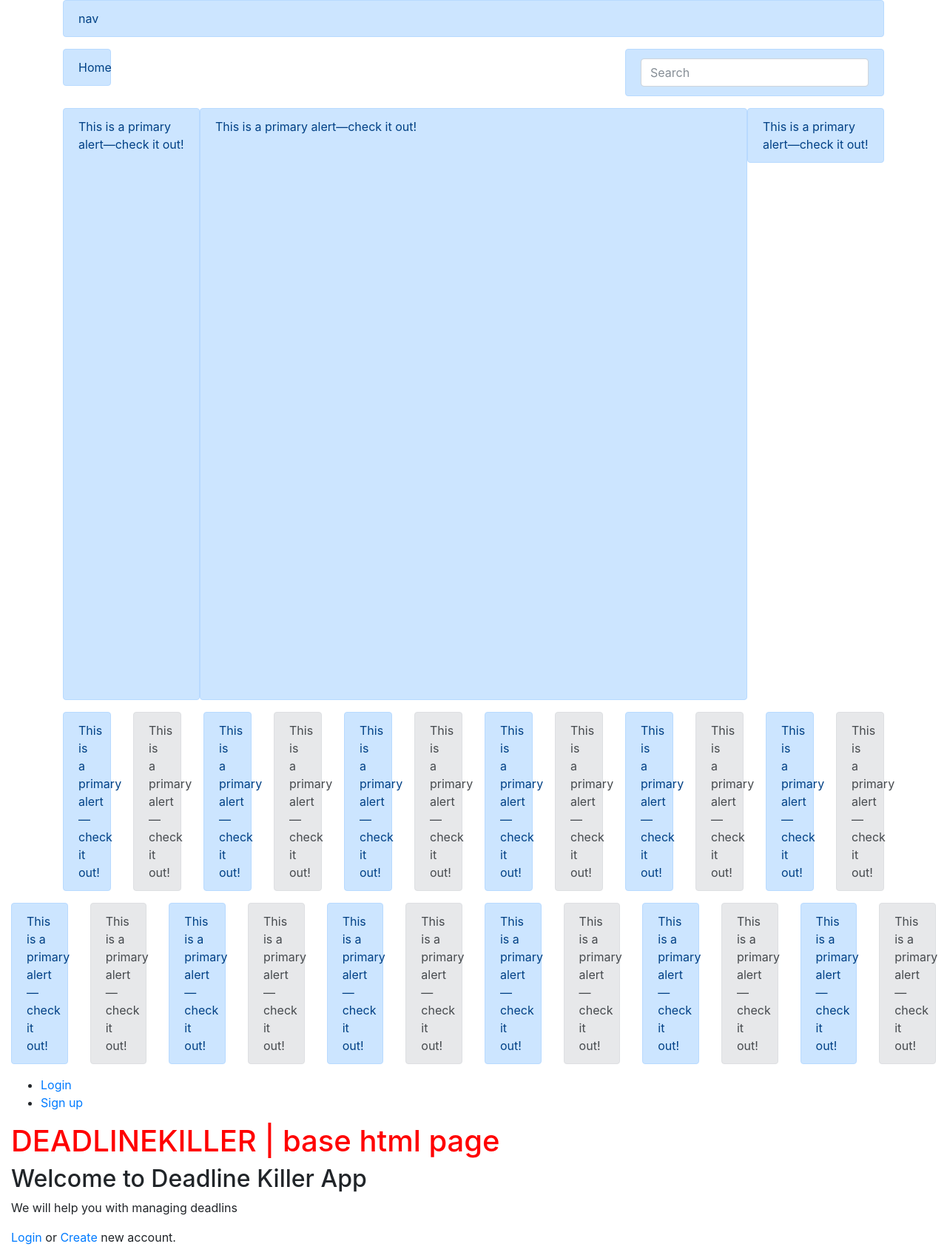
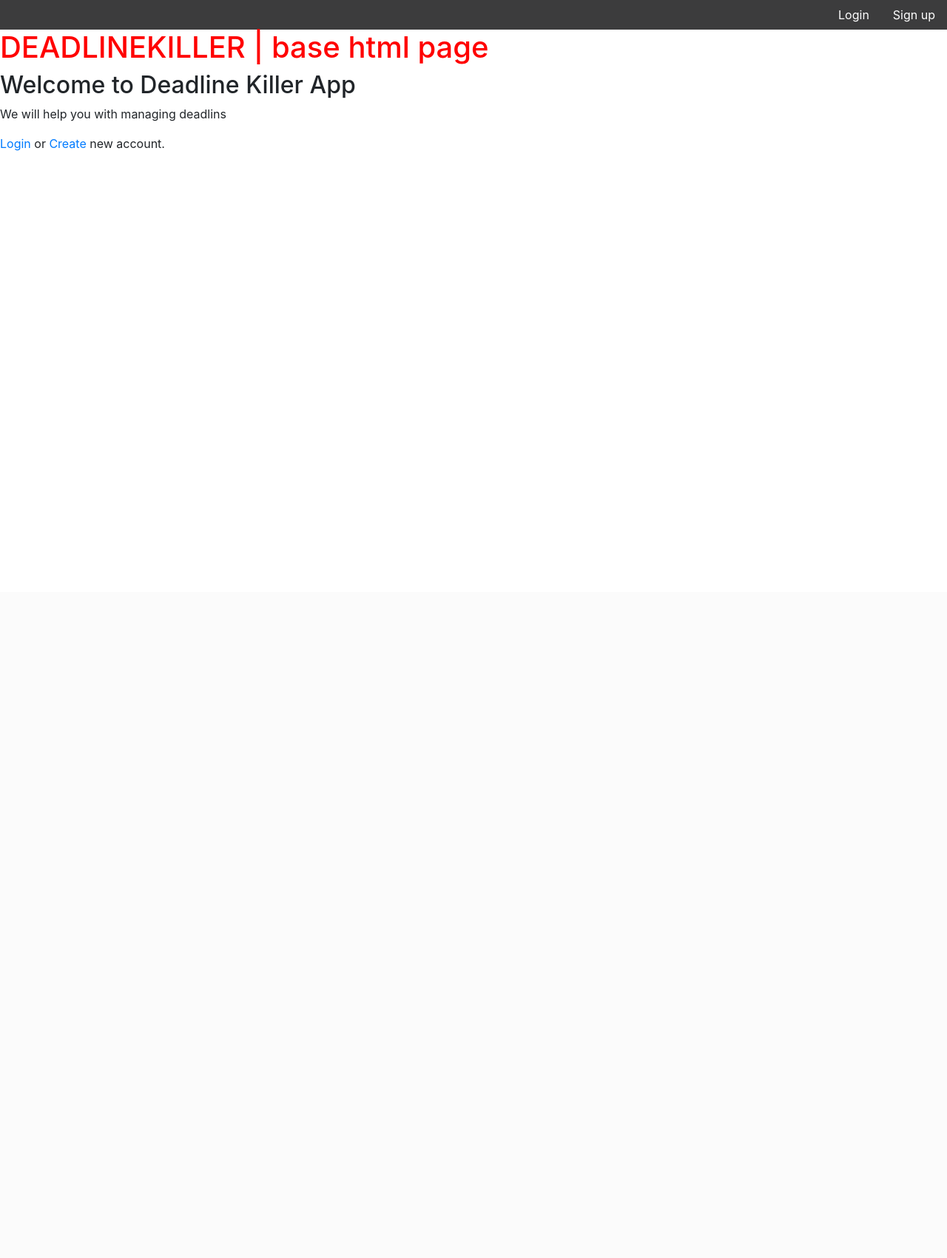
Before and after one commit to lucaromanowski/deadlinekiller, a Django app: page / in a window 1280 px wide. Shown: the whole page at 74% size. After the commit the page ends 204 px from the top, so only its background shows below. Run offline with Django 3.2, Linux system fonts and the light colour scheme; some libraries are stand-ins or nearby versions.

Commit message:
bootstrap nav bar

```diff
--- a/deadlinekiller/account/static/account/base.css
+++ b/deadlinekiller/account/static/account/base.css
@@ -1,3 +1,23 @@
 h1 {
 	color:red;
 }
+
+
+/* navbar */
+
+.container-fluid {
+	padding: 0;
+}
+
+#nav_bar {
+	background-color: #3c3c3d;
+
+}
+
+.nav-link{
+	color: white;
+}
+
+.nav-link:hover{
+	color: #e62739;
+}
--- a/deadlinekiller/account/templates/base.html
+++ b/deadlinekiller/account/templates/base.html
@@ -19,7 +19,7 @@
 <body>
 
 
-<!-- BOOSTSTRAP TESTS -->
+<!-- BOOSTSTRAP TESTS
 
 	<div class="container">
 		<div class="row">
@@ -208,13 +208,50 @@
 
 
 
-<!-- END BOOTSTRAP TESTS -->
+ END BOOTSTRAP TESTS -->
+
+
+<!-- NAVBAR -->
+<div class="container-fluid">
+	<nav>
+		<ul class="nav justify-content-end" id="nav_bar">
+			{% if request.user.is_authenticated %}
+				  <li class="nav-item">
+				    <a class="nav-link" href="{% url 'deadlines:deadline_list' %}">Deadlines</a>
+				  </li>
+				  <li class="nav-item">
+				    <a class="nav-link" href="{% url 'friends:connections' %}">Friends</a>
+				  </li>
+				  <li class="nav-item">
+				    <a class="nav-link" href="{% url 'teams:team_list' %}">Teams</a>
+				  </li>
+				  <li class="nav-item">
+				    <a class="nav-link active" href="{% url 'account:logout' %}"> {{ request.user.username }} | Logout</a>
+				  </li>
+			  {% else %}
+				  <li class="nav-item">
+				    <a class="nav-link active" href="{% url 'account:login' %}"> Login</a>
+				  </li>
+				  <li class="nav-item">
+				    <a class="nav-link active" href="{% url 'account:register' %}"> Sign up</a>
+				  </li>
+
+			  {% endif %}
+
+		</ul>
+	</nav>
 
 
 
-<div class="container-fluid">
 
-<!-- NAVBAR -->
+
+
+
+
+
+
+
+<!-- OLD NAVBAR
 	<div class="row">
 		<div class="col-12">
 			<nav>
@@ -231,7 +268,7 @@
 				</ul>
 			</nav>
 		</div>
-	</div>
+	</div> -->
 
 
 	<!-- Django messages -->
```
